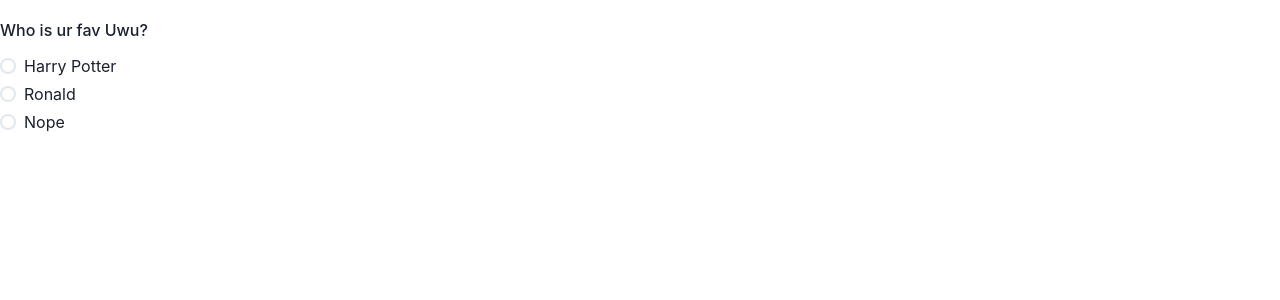
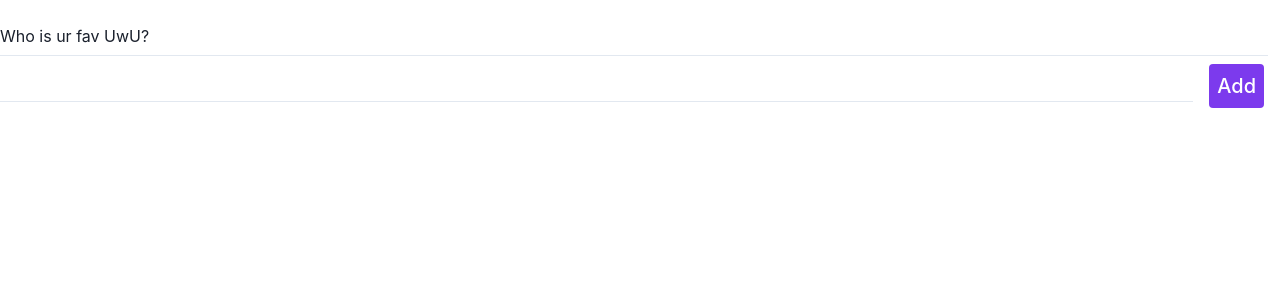
Before and after one commit to AadityaMunjal/formie, a Next.js app: page /components/form/Multiple in a window 1280 px wide. Shown: the top 300 px of the page. Built offline with nearby package versions, Linux system fonts and the light colour scheme.

Commit message:
initial commit

```diff
--- a/pages/components/Header.tsx
+++ b/pages/components/Header.tsx
@@ -10,7 +10,6 @@ import SignOut from "./auth/Sign-Out";
 export default function Header() {
   const [user] = useAuthState(auth);
 
-  console.log(user);
   const Li = (props) => {
     return (
       <li className="cursor-pointer m-2">
--- a/pages/components/form/Multiple.tsx
+++ b/pages/components/form/Multiple.tsx
@@ -1,12 +1,42 @@
-import { RadioGroup, FormLabel, Radio } from "@chakra-ui/react";
+import { Input, RadioGroup, FormLabel, Radio } from "@chakra-ui/react";
+
+import { useState } from "react";
 
 export default function Multiple() {
+  let [opt, setOpt] = useState("");
+  let [options, setOptions] = useState([]);
+
+  console.log(options);
+  const addOption = () => {
+    setOptions([...options, opt]);
+  };
   return (
     <RadioGroup className="flex flex-col my-4 text-xl">
-      <FormLabel> Who is ur fav Uwu? </FormLabel>
-      <Radio value="1">Harry Potter</Radio>
+      <FormLabel>
+        <Input value="Who is ur fav UwU?" variant="flushed" size="md" />
+      </FormLabel>
+      <p className="flex flex-row items-center">
+        <Input
+          variant="flushed"
+          size="sm"
+          value={opt}
+          onChange={(e) => setOpt(e.target.value)}
+        />
+        <button
+          className="mx-4 p-2 bg-purple-600 rounded text-white font-medium focus:ring-4"
+          onClick={addOption}
+        >
+          {" "}
+          Add{" "}
+        </button>
+      </p>
+      {/* <Radio value="1">Harry Potter</Radio>
       <Radio value="2">Ronald</Radio>
-      <Radio value="3">Nope</Radio>
+      <Radio value="3">Nope</Radio> */}
+
+      {options.map((d) => {
+        return <Radio value={d}> {d} </Radio>;
+      })}
     </RadioGroup>
   );
 }
--- a/pages/components/form/index.tsx
+++ b/pages/components/form/index.tsx
@@ -68,7 +68,7 @@ export default function CreateForm() {
             </button>
           </div>
 
-          {val == "mcq" ? <Multiple /> : <Text />}
+          {val === "mcq" ? <Multiple /> : <Text />}
         </div>
       </div>
     </div>
```
